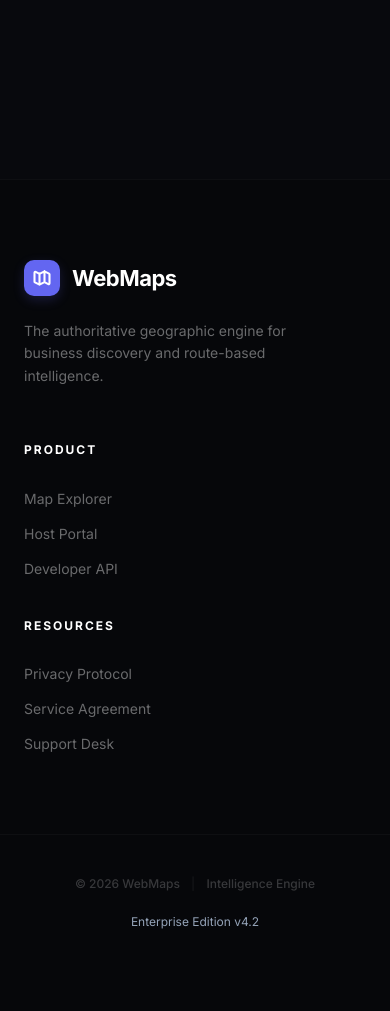
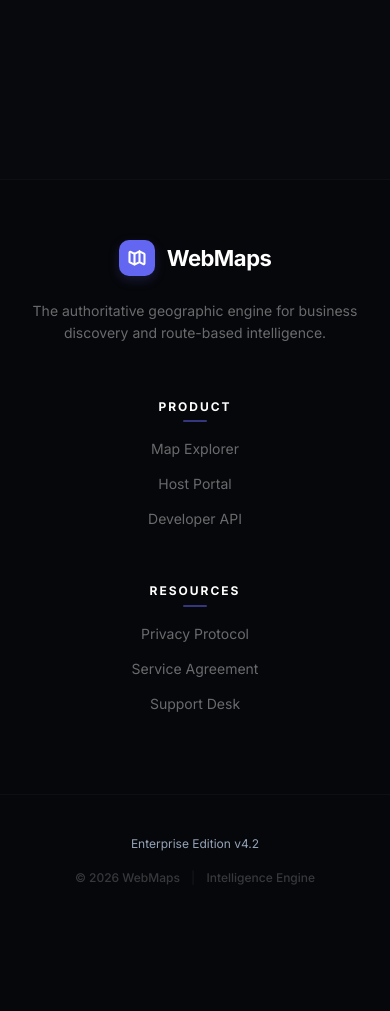
Before and after one commit to sureshdulupolai/WebMaps, a Django app: page /auth/login/ in a window 390 px wide. Shown: the part 665-1676 px from the top of the page. After the commit the page ends 1550 px from the top, so only its background shows below. Run offline with Django 4.2, Linux system fonts and the light colour scheme.

Commit message:
adding update on footer and readme.md file

```diff
--- a/templates/includes/footer.html
+++ b/templates/includes/footer.html
@@ -198,18 +198,72 @@
 
 @media (max-width: 992px) {
   .footer-grid {
-    grid-template-columns: 1fr 1fr;
-    gap: 40px;
+    grid-template-columns: 1fr;
+    gap: 48px;
+    text-align: center;
+    max-width: 480px;
+    margin-left: auto;
+    margin-right: auto;
+  }
+
+  .footer-brand-section {
+    align-items: center;
+  }
+
+  .footer-logo {
+    justify-content: center;
+  }
+
+  .footer-bio {
+    max-width: 100%;
+    margin: 0 auto;
+  }
+
+  .footer-nav {
+    align-items: center;
+  }
+
+  .footer-link:hover {
+    padding-left: 0;
+    transform: scale(1.05);
+  }
+
+  .footer-heading {
+    margin-bottom: 24px;
+    position: relative;
+    display: inline-block;
+  }
+
+  .footer-heading::after {
+    content: '';
+    position: absolute;
+    bottom: -8px;
+    left: 50%;
+    transform: translateX(-50%);
+    width: 24px;
+    height: 2px;
+    background: var(--primary);
+    border-radius: 2px;
+    opacity: 0.5;
   }
 }
 
 @media (max-width: 576px) {
-  .footer-grid {
-    grid-template-columns: 1fr;
+  .footer-premium {
+    padding: 60px 0 30px;
   }
   .bottom-inner {
     flex-direction: column;
     text-align: center;
+    gap: 16px;
+  }
+  .copyright {
+    order: 2;
+  }
+  .legal-links {
+    order: 1;
+    justify-content: center;
+    width: 100%;
   }
 }
 </style>
```
Also changed, not shown: README.md, 1 other file.
